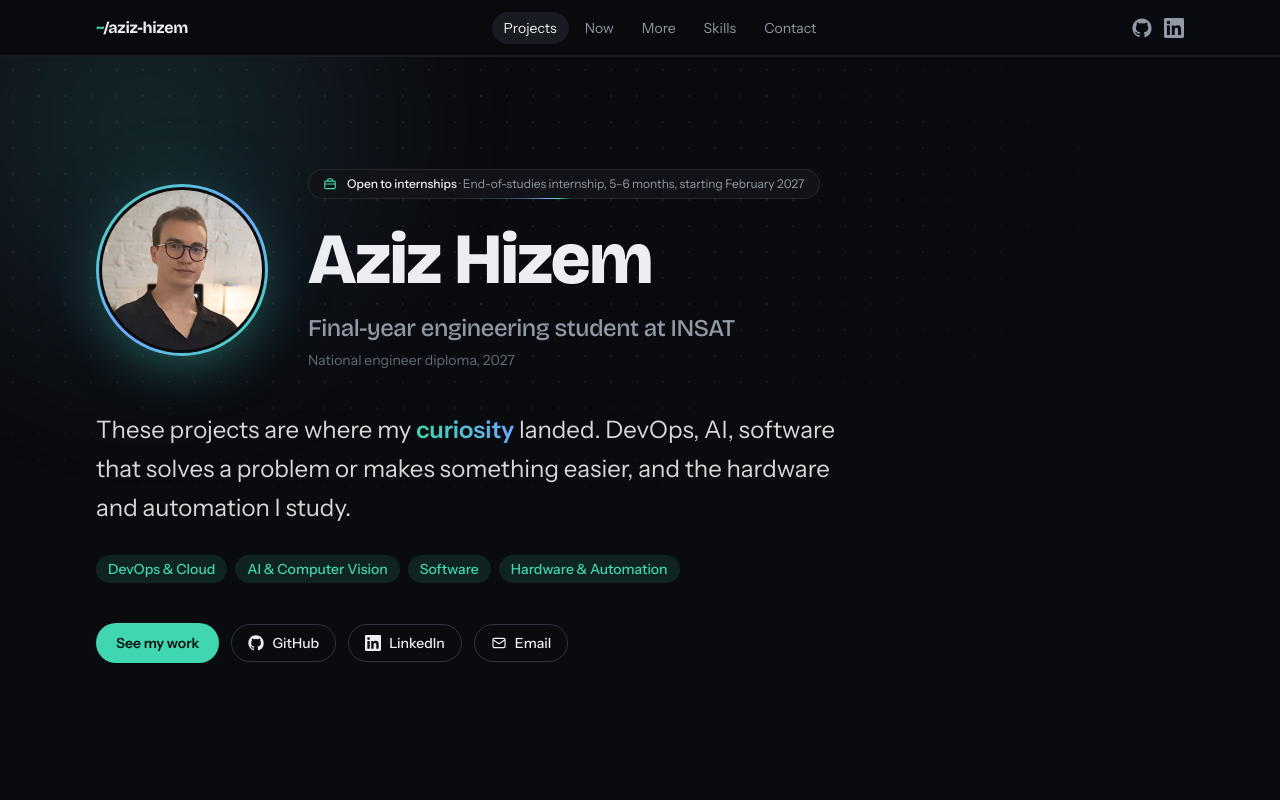
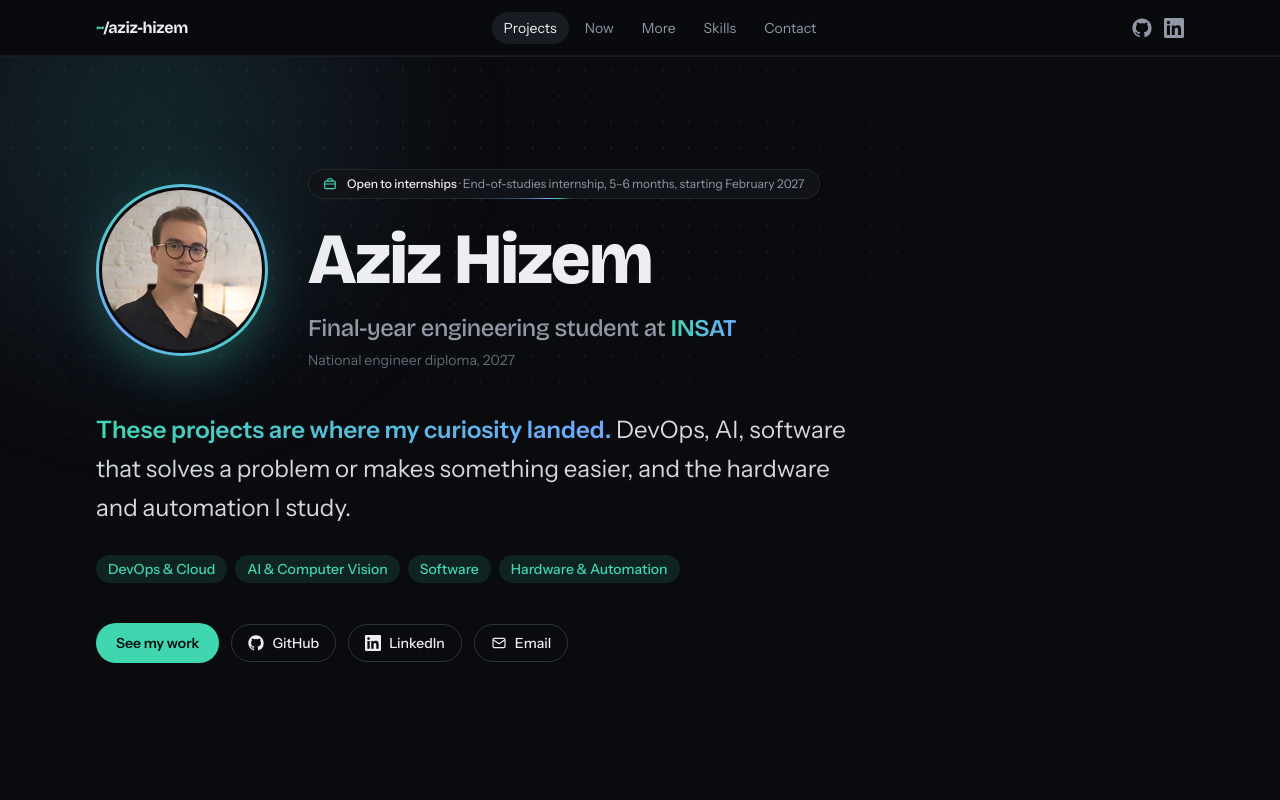
Before and after one commit to aziz-hizem/aziz-hizem.github.io, a React (Vite) app: page / in a window 1280 px wide. Shown: the top 800 px of the page. Built offline with nearby package versions, Linux system fonts and the light colour scheme.

Commit message:
Highlight INSAT and the opening sentence

```diff
--- a/src/data/profile.js
+++ b/src/data/profile.js
@@ -1,11 +1,11 @@
 // Personal details shown across the site. Links set to null are simply not rendered.
 export const profile = {
   name: 'Aziz Hizem',
-  role: 'Final-year engineering student at INSAT',
+  role: 'Final-year engineering student at [[INSAT]]',
   roleNote: 'National engineer diploma, 2027',
   // Put [[double brackets]] around any words to give them the gradient.
   headline:
-    'These projects are where my [[curiosity]] landed. DevOps, AI, software that solves a problem or makes something easier, and the hardware and automation I study.',
+    '[[These projects are where my curiosity landed.]] DevOps, AI, software that solves a problem or makes something easier, and the hardware and automation I study.',
   availability: {
     label: 'Open to internships',
     detail: 'End-of-studies internship, 5–6 months, starting February 2027',
```
